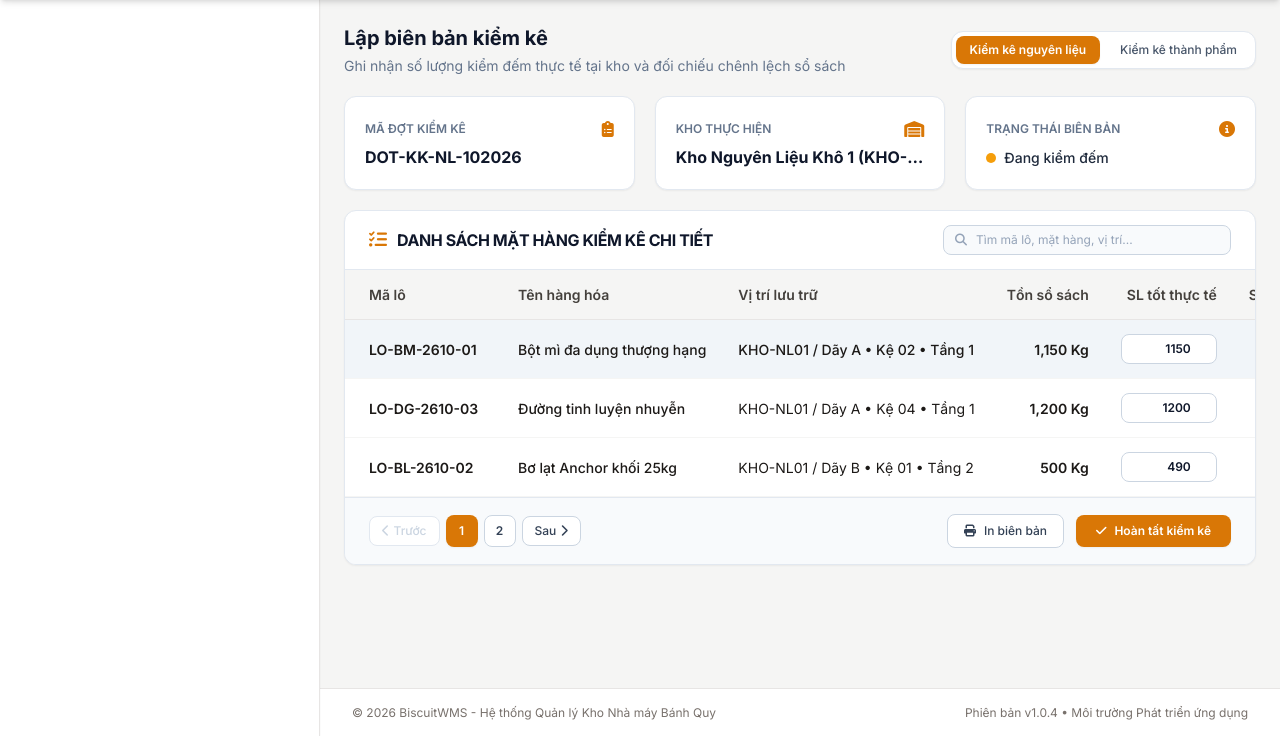
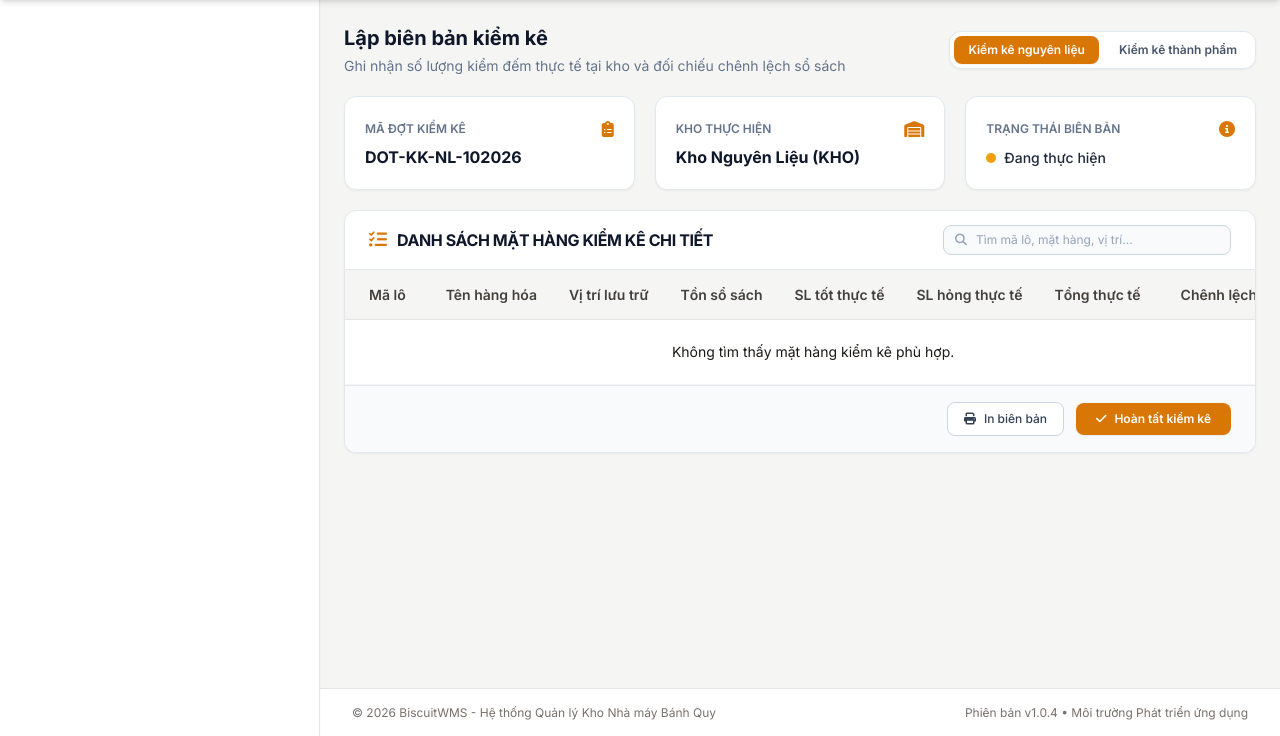
Before and after one commit to ThienPhuc2302/WMS-Vuot-Qua, a PHP site: template view/vBienBanKiemKe.php in a window 1280 px wide. Shown: the part 64-800 px from the top of the page. Run offline with PHP 8.4, Linux system fonts and the light colour scheme; the template is opened without the code that fills it, so the values that code supplies are empty; the visitor is signed in with stand-in values (Sample User, id 1); some libraries are stand-ins or nearby versions.

Commit message:
Hoàn thiện tính năng biên bản kiểm kê và tối ưu trang in

```diff
--- a/view/vBienBanKiemKe.php
+++ b/view/vBienBanKiemKe.php
@@ -1,24 +1,73 @@
 <?php
-/**
- * VIEW: vBienBanKiemKe.php
- * Chức năng: Lập biên bản kiểm kê
- * Phụ trách: Thành viên nhóm (Giao diện đồng bộ Master chuẩn ERP)
- */
+$currentLoai = $_GET['loai'] ?? 'NL';
+$currentLoai = strtoupper($currentLoai) === 'TP' ? 'TP' : 'NL';
+
+$danhSachDot = isset($danhSachDot) ? $danhSachDot : [];
+$currentDot = isset($currentDot) ? $currentDot : [];
+$itemsFromDB = isset($kiemKeItems) ? $kiemKeItems : [];
+
+$maDotHienTai = $currentDot['maDotKiemKe'] ?? ('DOT-KK-' . $currentLoai . '-' . date('mY'));
+$tenKhoHienTai = ($currentDot['tenKho'] ?? 'Kho Nguyên Liệu') . ' (' . ($currentDot['maKho'] ?? 'KHO') . ')';
+$trangThaiDot = trim($currentDot['trangThai'] ?? 'Đang thực hiện');
+
+// Kiểm tra xem đợt này đã hoàn tất chưa (so sánh không phân biệt hoa thường)
+$isCompleted = (strcasecmp($trangThaiDot, 'Đã hoàn tất') === 0 || strpos($trangThaiDot, 'Hoàn tất') !== false);
 ?>
-<div class="max-w-7xl mx-auto space-y-5 pb-0">
+
+<style>
+@media print {
+    /* Đổi khổ giấy sang dạng ngang (Landscape) để chứa đủ tất cả các cột */
+    @page {
+        size: A4 landscape;
+        margin: 10mm;
+    }
+    body * { visibility: hidden; }
+    #printableArea, #printableArea * { visibility: visible; }
+    #printableArea {
+        position: absolute;
+        left: 0;
+        top: 0;
+        width: 100%;
+        margin: 0;
+        padding: 0;
+        background: white !important;
+    }
+    .no-print, input, button { display: none !important; }
+
+    /* Thu nhỏ khoảng cách bảng để tất cả các cột tự động co giãn vừa vặn màn hình in */
+    table {
+        width: 100% !important;
+        border-collapse: collapse !important;
+    }
+    th, td {
+        padding: 6px 8px !important;
+        font-size: 11px !important;
+    }
+    td input[type="number"] {
+        border: none !important;
+        background: transparent !important;
+        text-align: right;
+        font-weight: bold;
+        padding: 0;
+    }
+}
+</style>
+
+<div id="printableArea" class="max-w-7xl mx-auto space-y-5 pb-0">
     <div class="flex flex-wrap items-center justify-between gap-4">
         <div>
             <h1 class="text-xl font-bold text-slate-900">Lập biên bản kiểm kê</h1>
             <p class="text-sm text-slate-500 mt-1">Ghi nhận số lượng kiểm đếm thực tế tại kho và đối chiếu chênh lệch sổ sách</p>
         </div>
 
-        <div class="flex items-center gap-1.5 bg-white p-1 rounded-xl border border-slate-200 shadow-sm text-xs">
-            <button type="button" class="px-3.5 py-1.5 rounded-lg font-semibold whitespace-nowrap bg-amber-600 text-white shadow-sm cursor-default">
+        <!-- 2 nút tab Kiểm kê nguyên liệu / Kiểm kê thành phẩm -->
+        <div class="flex items-center gap-1.5 bg-white p-1 rounded-xl border border-slate-200 shadow-sm text-xs no-print">
+            <a href="index.php?page=vBienBanKiemKe&loai=NL" class="px-3.5 py-1.5 rounded-lg font-semibold whitespace-nowrap transition-all <?= ($currentLoai === 'NL') ? 'bg-amber-600 text-white shadow-sm' : 'text-slate-600 hover:bg-slate-100' ?>">
                 Kiểm kê nguyên liệu
-            </button>
-            <button type="button" class="px-3.5 py-1.5 rounded-lg font-medium whitespace-nowrap text-slate-600 hover:bg-slate-100 cursor-default">
+            </a>
+            <a href="index.php?page=vBienBanKiemKe&loai=TP" class="px-3.5 py-1.5 rounded-lg font-semibold whitespace-nowrap transition-all <?= ($currentLoai === 'TP') ? 'bg-amber-600 text-white shadow-sm' : 'text-slate-600 hover:bg-slate-100' ?>">
                 Kiểm kê thành phẩm
-            </button>
+            </a>
         </div>
     </div>
 
@@ -29,14 +78,25 @@
                 <span class="text-xs text-slate-500 uppercase font-semibold">Mã đợt kiểm kê</span>
                 <i class="fa-solid fa-clipboard-list text-amber-600 text-base"></i>
             </div>
-            <strong class="text-base text-slate-900 block whitespace-nowrap">DOT-KK-NL-102026</strong>
+            <div class="mt-1 flex items-center justify-between">
+                <strong class="text-base text-slate-900 truncate"><?= $maDotHienTai ?></strong>
+                <?php if (!empty($danhSachDot)): ?>
+                    <select onchange="location.href='index.php?page=vBienBanKiemKe&loai=<?= $currentLoai ?>&madot=' + this.value" class="text-xs border border-slate-300 rounded px-1.5 py-1 bg-slate-50 text-slate-700 font-medium focus:outline-none no-print">
+                        <?php foreach ($danhSachDot as $dot): ?>
+                            <option value="<?= $dot['maDotKiemKe'] ?>" <?= ($dot['maDotKiemKe'] === $maDotHienTai) ? 'selected' : '' ?>>
+                                <?= $dot['maDotKiemKe'] ?>
+                            </option>
+                        <?php endforeach; ?>
+                    </select>
+                <?php endif; ?>
+            </div>
         </div>
         <div class="bg-white rounded-xl border border-slate-200 p-5 shadow-sm">
             <div class="flex items-center justify-between mb-1">
                 <span class="text-xs text-slate-500 uppercase font-semibold">Kho thực hiện</span>
                 <i class="fa-solid fa-warehouse text-amber-600 text-base"></i>
             </div>
-            <strong class="text-base text-slate-900 block truncate" title="Kho Nguyên Liệu Khô 1 (KHO-NL01)">Kho Nguyên Liệu Khô 1 (KHO-NL01)</strong>
+            <strong class="text-base text-slate-900 block truncate" title="<?= $tenKhoHienTai ?>"><?= $tenKhoHienTai ?></strong>
         </div>
         <div class="bg-white rounded-xl border border-slate-200 p-5 shadow-sm">
             <div class="flex items-center justify-between mb-1">
@@ -45,13 +105,13 @@
             </div>
             <div class="mt-1">
                 <span class="inline-flex items-center gap-2 text-sm font-medium text-slate-800 whitespace-nowrap">
-                    <span class="w-2.5 h-2.5 rounded-full bg-amber-500 shrink-0"></span>Đang kiểm đếm
+                    <span class="w-2.5 h-2.5 rounded-full <?= $isCompleted ? 'bg-emerald-500' : 'bg-amber-500' ?> shrink-0"></span><?= $trangThaiDot ?>
                 </span>
             </div>
         </div>
     </div>
 
-    <!-- Bảng kiểm kê chi tiết (Tìm kiếm & Phân trang) -->
+    <!-- Bảng kiểm kê chi tiết -->
     <div class="bg-white rounded-xl border border-slate-200 shadow-sm overflow-hidden">
         <div class="px-6 py-3.5 border-b border-slate-200 flex flex-col sm:flex-row items-start sm:items-center justify-between gap-3">
             <div class="flex items-center gap-2.5">
@@ -59,13 +119,12 @@
                 <h2 class="text-base font-bold text-slate-900 uppercase tracking-tight">DANH SÁCH MẶT HÀNG KIỂM KÊ CHI TIẾT</h2>
             </div>
 
-            <!-- Thanh tìm kiếm mặt hàng kiểm kê -->
-            <div class="relative w-full sm:w-72">
+            <div class="relative w-full sm:w-72 no-print">
                 <span class="absolute inset-y-0 left-0 flex items-center pl-3 pointer-events-none text-slate-400">
                     <i class="fa-solid fa-magnifying-glass text-xs"></i>
                 </span>
-                <input type="text" placeholder="Tìm mã lô, mặt hàng, vị trí..."
-                    class="w-full pl-8 pr-7 py-1.5 text-xs bg-slate-50 border border-slate-300 rounded-lg text-slate-800 placeholder-slate-400 focus:outline-none focus:ring-1 focus:ring-amber-500 focus:border-amber-500">
+                <input type="text" id="searchInput" placeholder="Tìm mã lô, mặt hàng, vị trí..."
+                    class="w-full pl-8 pr-7 py-1.5 text-xs bg-slate-50 border border-slate-300 rounded-lg text-slate-800 placeholder-slate-400 focus:outline-none focus:ring-1 focus:ring-amber-500">
             </div>
         </div>
         <div class="overflow-x-auto">
@@ -82,88 +141,208 @@
                         <th class="py-3.5 px-6 text-right">Chênh lệch</th>
                     </tr>
                 </thead>
-                <tbody class="divide-y divide-slate-100">
-                    <tr class="cursor-pointer bg-slate-100 font-medium">
-                        <td class="py-3.5 px-6 font-semibold text-slate-900">LO-BM-2610-01</td>
-                        <td class="py-3.5 px-4 font-medium text-slate-900">Bột mì đa dụng thượng hạng</td>
-                        <td class="py-3.5 px-4 text-slate-600">KHO-NL01 / Dãy A • Kệ 02 • Tầng 1</td>
-                        <td class="py-3.5 px-4 text-right font-semibold">1,150 Kg</td>
-                        <td class="py-3.5 px-4 text-right">
-                            <input type="number" value="1150" class="w-24 text-right px-2.5 py-1.5 border border-slate-300 rounded-lg bg-white font-semibold text-slate-900 text-xs focus:outline-none focus:ring-1 focus:ring-amber-500">
-                        </td>
-                        <td class="py-3.5 px-4 text-right">
-                            <input type="number" value="0" class="w-20 text-right px-2.5 py-1.5 border border-slate-300 rounded-lg bg-white text-slate-800 text-xs focus:outline-none focus:ring-1 focus:ring-amber-500">
-                        </td>
-                        <td class="py-3.5 px-4 text-right font-bold text-slate-900">1,150 Kg</td>
-                        <td class="py-3.5 px-6 text-right">
-                            <span class="inline-flex items-center gap-2 text-xs font-semibold text-slate-800 whitespace-nowrap"><span class="w-2.5 h-2.5 rounded-full bg-emerald-500 shrink-0"></span>0 (Khớp)</span>
-                        </td>
-                    </tr>
-                    <tr class="cursor-pointer hover:bg-slate-50">
-                        <td class="py-3.5 px-6 font-semibold text-slate-900">LO-DG-2610-03</td>
-                        <td class="py-3.5 px-4 font-medium text-slate-900">Đường tinh luyện nhuyễn</td>
-                        <td class="py-3.5 px-4 text-slate-600">KHO-NL01 / Dãy A • Kệ 04 • Tầng 1</td>
-                        <td class="py-3.5 px-4 text-right font-semibold">1,200 Kg</td>
-                        <td class="py-3.5 px-4 text-right">
-                            <input type="number" value="1200" class="w-24 text-right px-2.5 py-1.5 border border-slate-300 rounded-lg bg-white font-semibold text-slate-900 text-xs focus:outline-none focus:ring-1 focus:ring-amber-500">
-                        </td>
-                        <td class="py-3.5 px-4 text-right">
-                            <input type="number" value="0" class="w-20 text-right px-2.5 py-1.5 border border-slate-300 rounded-lg bg-white text-slate-800 text-xs focus:outline-none focus:ring-1 focus:ring-amber-500">
-                        </td>
-                        <td class="py-3.5 px-4 text-right font-bold text-slate-900">1,200 Kg</td>
-                        <td class="py-3.5 px-6 text-right">
-                            <span class="inline-flex items-center gap-2 text-xs font-semibold text-slate-800 whitespace-nowrap"><span class="w-2.5 h-2.5 rounded-full bg-emerald-500 shrink-0"></span>0 (Khớp)</span>
-                        </td>
-                    </tr>
-                    <tr class="cursor-pointer hover:bg-slate-50">
-                        <td class="py-3.5 px-6 font-semibold text-slate-900">LO-BL-2610-02</td>
-                        <td class="py-3.5 px-4 font-medium text-slate-900">Bơ lạt Anchor khối 25kg</td>
-                        <td class="py-3.5 px-4 text-slate-600">KHO-NL01 / Dãy B • Kệ 01 • Tầng 2</td>
-                        <td class="py-3.5 px-4 text-right font-semibold">500 Kg</td>
-                        <td class="py-3.5 px-4 text-right">
-                            <input type="number" value="490" class="w-24 text-right px-2.5 py-1.5 border border-slate-300 rounded-lg bg-white font-semibold text-slate-900 text-xs focus:outline-none focus:ring-1 focus:ring-amber-500">
-                        </td>
-                        <!-- Ô nhập số lượng hỏng: ô màu trắng bình thường (bỏ nền hồng, bỏ viền đỏ), chỉ có con số mang màu đỏ -->
-                        <td class="py-3.5 px-4 text-right">
-                            <input type="number" value="10" class="w-20 text-right px-2.5 py-1.5 border border-slate-300 rounded-lg bg-white text-rose-600 font-bold text-xs focus:outline-none focus:ring-1 focus:ring-amber-500">
-                        </td>
-                        <td class="py-3.5 px-4 text-right font-bold text-slate-900">500 Kg</td>
-                        <td class="py-3.5 px-6 text-right">
-                            <span class="inline-flex items-center gap-2 text-xs font-semibold text-slate-800 whitespace-nowrap"><span class="w-2.5 h-2.5 rounded-full bg-rose-500 shrink-0"></span>-10 (Hao hụt)</span>
-                        </td>
-                    </tr>
-                </tbody>
+                <tbody class="divide-y divide-slate-100" id="kiemKeTableBody"></tbody>
             </table>
         </div>
 
-        <!-- Footer: Phân trang bên trái & Nút thao tác bên phải -->
         <div class="px-6 py-4 bg-slate-50 border-t border-slate-200 flex flex-wrap items-center justify-between gap-4">
-            <!-- Phân trang danh sách kiểm kê -->
-            <div class="flex items-center gap-1.5">
-                <button type="button" disabled class="px-3 py-1.5 rounded-lg border border-slate-200 text-slate-300 bg-white cursor-not-allowed text-xs font-medium">
-                    <i class="fa-solid fa-chevron-left mr-1"></i>Trước
-                </button>
-                <button type="button" class="w-8 h-8 rounded-lg text-xs font-semibold flex items-center justify-center bg-amber-600 text-white shadow-sm cursor-default">
-                    1
-                </button>
-                <button type="button" class="w-8 h-8 rounded-lg text-xs font-semibold flex items-center justify-center border border-slate-300 text-slate-700 bg-white hover:bg-slate-100 cursor-default">
-                    2
-                </button>
-                <button type="button" class="px-3 py-1.5 rounded-lg border border-slate-300 text-slate-700 bg-white hover:bg-slate-100 text-xs font-medium cursor-default">
-                    Sau<i class="fa-solid fa-chevron-right ml-1"></i>
-                </button>
-            </div>
+            <div class="flex items-center gap-1.5 no-print" id="paginationContainer"></div>
 
-            <div class="flex items-center gap-3">
-                <button type="button" class="px-4 py-2 rounded-lg border border-slate-300 bg-white hover:bg-slate-50 text-slate-700 text-xs font-medium flex items-center gap-2 whitespace-nowrap cursor-pointer">
+            <div class="flex items-center gap-3 ml-auto no-print">
+                <button type="button" onclick="window.print()" class="px-4 py-2 rounded-lg border border-slate-300 bg-white hover:bg-slate-50 text-slate-700 text-xs font-medium flex items-center gap-2 cursor-pointer">
                     <i class="fa-solid fa-print"></i>
                     <span>In biên bản</span>
                 </button>
-                <button type="button" class="px-5 py-2 rounded-lg text-xs font-semibold flex items-center gap-2 whitespace-nowrap bg-amber-600 hover:bg-amber-700 text-white shadow-sm cursor-pointer">
+                <!-- Nút Hoàn tất kiểm kê tự động xám và khóa lại nếu đợt đã hoàn tất -->
+                <button type="button" id="btnHoanTat" <?= $isCompleted ? 'disabled' : '' ?>
+                    class="px-5 py-2 rounded-lg text-xs font-semibold flex items-center gap-2 <?= $isCompleted ? 'bg-slate-300 text-slate-500 cursor-not-allowed shadow-none' : 'bg-amber-600 hover:bg-amber-700 text-white shadow-sm cursor-pointer' ?>">
                     <i class="fa-solid fa-check"></i>
-                    <span>Hoàn tất kiểm kê</span>
+                    <span><?= $isCompleted ? 'Đã hoàn tất kiểm kê' : 'Hoàn tất kiểm kê' ?></span>
                 </button>
             </div>
         </div>
     </div>
 </div>
+
+<script>
+var rawItems = <?= json_encode($itemsFromDB, JSON_UNESCAPED_UNICODE) ?>;
+var isCompleted = <?= $isCompleted ? 'true' : 'false' ?>;
+var currentPage = 1;
+var pageSize = 5;
+
+var inventoryData = rawItems.map(function(item) {
+    var ton = Number(item.tonSoSach) || 0;
+    return {
+        maTonKho: item.maTonKho,
+        maLo: item.maLo,
+        maHang: item.maHang,
+        tenHang: item.tenHang,
+        donViTinh: item.donViTinh || '',
+        viTri: (item.maKho || '') + ' / Dãy ' + (item.day || '') + ' • Kệ ' + (item.ke || '') + ' • Tầng ' + (item.tang || ''),
+        tonSoSach: ton,
+        slTot: ton,
+        slHong: 0
+    };
+});
+
+function renderTable() {
+    var searchInput = document.getElementById('searchInput');
+    var keyword = searchInput ? searchInput.value.toLowerCase().trim() : '';
+
+    var filtered = inventoryData.filter(function(item) {
+        return item.maLo.toLowerCase().includes(keyword) ||
+               item.tenHang.toLowerCase().includes(keyword) ||
+               item.viTri.toLowerCase().includes(keyword);
+    });
+
+    var totalPages = Math.ceil(filtered.length / pageSize) || 1;
+    if (currentPage > totalPages) currentPage = totalPages;
+    if (currentPage < 1) currentPage = 1;
+
+    var start = (currentPage - 1) * pageSize;
+    var paginatedItems = filtered.slice(start, start + pageSize);
+
+    var tbody = document.getElementById('kiemKeTableBody');
+    if (!tbody) return;
+    tbody.innerHTML = '';
+
+    if (paginatedItems.length === 0) {
+        tbody.innerHTML = '<tr><td colspan="8" class="py-6 text-center text-slate-500 text-xs">Không tìm thấy mặt hàng kiểm kê phù hợp.</td></tr>';
+        renderPagination(0, 1);
+        return;
+    }
+
+    paginatedItems.forEach(function(item) {
+        var totalThucTe = item.slTot + item.slHong;
+        var chenhLech = totalThucTe - item.tonSoSach;
+
+        var badgeHTML = '';
+        if (chenhLech === 0) {
+            badgeHTML = '<span class="inline-flex items-center gap-2 text-xs font-semibold text-slate-800"><span class="w-2.5 h-2.5 rounded-full bg-emerald-500 shrink-0"></span>0 (Khớp)</span>';
+        } else if (chenhLech > 0) {
+            badgeHTML = '<span class="inline-flex items-center gap-2 text-xs font-semibold text-slate-800"><span class="w-2.5 h-2.5 rounded-full bg-emerald-500 shrink-0"></span>+' + chenhLech.toLocaleString() + ' (Thừa)</span>';
+        } else {
+            badgeHTML = '<span class="inline-flex items-center gap-2 text-xs font-semibold text-slate-800"><span class="w-2.5 h-2.5 rounded-full bg-rose-500 shrink-0"></span>' + chenhLech.toLocaleString() + ' (Hao hụt)</span>';
+        }
+
+        // Nếu đợt đã hoàn tất, khóa các ô input lại không cho sửa nữa
+        var disabledAttr = isCompleted ? 'disabled' : '';
+        var inputBgStyle = isCompleted ? 'bg-slate-100 text-slate-500 cursor-not-allowed' : 'bg-white text-slate-900';
+
+        var tr = document.createElement('tr');
+        tr.className = 'hover:bg-slate-50';
+        tr.innerHTML = `
+            <td class="py-3.5 px-6 font-semibold text-slate-900">${item.maLo}</td>
+            <td class="py-3.5 px-4 font-medium text-slate-900">${item.tenHang}</td>
+            <td class="py-3.5 px-4 text-slate-600">${item.viTri}</td>
+            <td class="py-3.5 px-4 text-right font-semibold">${item.tonSoSach.toLocaleString()} ${item.donViTinh}</td>
+            <td class="py-3.5 px-4 text-right">
+                <input type="number" min="0" value="${item.slTot}" data-maton="${item.maTonKho}" data-type="tot" ${disabledAttr} class="w-24 text-right px-2.5 py-1.5 border border-slate-300 rounded-lg ${inputBgStyle} font-semibold text-xs focus:outline-none focus:ring-1 focus:ring-amber-500 sl-tot-input">
+            </td>
+            <td class="py-3.5 px-4 text-right">
+                <input type="number" min="0" value="${item.slHong}" data-maton="${item.maTonKho}" data-type="hong" ${disabledAttr} class="w-20 text-right px-2.5 py-1.5 border border-slate-300 rounded-lg ${inputBgStyle} ${item.slHong > 0 ? 'text-rose-600 font-bold' : ''} text-xs focus:outline-none focus:ring-1 focus:ring-amber-500 sl-hong-input">
+            </td>
+            <td class="py-3.5 px-4 text-right font-bold text-slate-900">${totalThucTe.toLocaleString()} ${item.donViTinh}</td>
+            <td class="py-3.5 px-6 text-right">${badgeHTML}</td>
+        `;
+        tbody.appendChild(tr);
+    });
+
+    renderPagination(totalPages, currentPage);
+    if (!isCompleted) {
+        attachInputEvents();
+    }
+}
+
+function renderPagination(totalPages, page) {
+    var container = document.getElementById('paginationContainer');
+    if (!container || totalPages <= 1) {
+        if (container) container.innerHTML = '';
+        return;
+    }
+
+    var html = `<button type="button" onclick="changePage(${page - 1})" class="px-3 py-1.5 rounded-lg border border-slate-300 text-slate-700 bg-white hover:bg-slate-100 text-xs font-medium ${page === 1 ? 'opacity-50 cursor-not-allowed' : 'cursor-pointer'}"><i class="fa-solid fa-chevron-left mr-1"></i>Trước</button>`;
+
+    for (var i = 1; i <= totalPages; i++) {
+        if (i === page) {
+            html += `<button type="button" class="w-8 h-8 rounded-lg text-xs font-semibold flex items-center justify-center bg-amber-600 text-white shadow-sm">${i}</button>`;
+        } else {
+            html += `<button type="button" onclick="changePage(${i})" class="w-8 h-8 rounded-lg text-xs font-semibold flex items-center justify-center border border-slate-300 text-slate-700 bg-white hover:bg-slate-100 cursor-pointer">${i}</button>`;
+        }
+    }
+
+    html += `<button type="button" onclick="changePage(${page + 1})" class="px-3 py-1.5 rounded-lg border border-slate-300 text-slate-700 bg-white hover:bg-slate-100 text-xs font-medium ${page === totalPages ? 'opacity-50 cursor-not-allowed' : 'cursor-pointer'}">Sau<i class="fa-solid fa-chevron-right ml-1"></i></button>`;
+    container.innerHTML = html;
+}
+
+function changePage(p) {
+    currentPage = p;
+    renderTable();
+}
+
+function attachInputEvents() {
+    document.querySelectorAll('.sl-tot-input, .sl-hong-input').forEach(function(input) {
+        input.addEventListener('input', function() {
+            var maTon = this.getAttribute('data-maton');
+            var type = this.getAttribute('data-type');
+            var val = parseFloat(this.value) || 0;
+
+            var item = inventoryData.find(function(el) { return el.maTonKho === maTon; });
+            if (item) {
+                if (type === 'tot') item.slTot = val;
+                if (type === 'hong') item.slHong = val;
+                renderTable();
+            }
+        });
+    });
+}
+
+var searchInputEl = document.getElementById('searchInput');
+if (searchInputEl) {
+    searchInputEl.addEventListener('input', function() {
+        currentPage = 1;
+        renderTable();
+    });
+}
+
+var btnHoanTat = document.getElementById('btnHoanTat');
+if (btnHoanTat && !isCompleted) {
+    btnHoanTat.addEventListener('click', function() {
+        if (inventoryData.length === 0) {
+            alert('Không có mặt hàng nào để kiểm kê!');
+            return;
+        }
+
+        if (!confirm('Bạn có chắc chắn muốn hoàn tất biên bản kiểm kê này không?')) {
+            return;
+        }
+
+        var formData = new URLSearchParams();
+        formData.append('action', 'save');
+        formData.append('maDotKiemKe', '<?= $maDotHienTai ?>');
+        formData.append('items', JSON.stringify(inventoryData));
+        formData.append('csrf_token', '<?= $_SESSION['csrf_token'] ?? '' ?>');
+
+        fetch('index.php?page=vBienBanKiemKe&action=save', {
+            method: 'POST',
+            headers: { 'Content-Type': 'application/x-www-form-urlencoded' },
+            body: formData.toString()
+        })
+        .then(function(res) { return res.json(); })
+        .then(function(res) {
+            if (res.success) {
+                alert(res.message);
+                location.reload();
+            } else {
+                alert('Lỗi: ' + res.message);
+            }
+        })
+        .catch(function(err) {
+            console.error(err);
+            alert('Đã xảy ra lỗi kết nối!');
+        });
+    });
+}
+
+renderTable();
+</script>
```
Also changed, not shown: controller/cBienBanKiemKe.php (+47 -2 lines), model/mBienBanKiemKe.php (+87 -2 lines).
